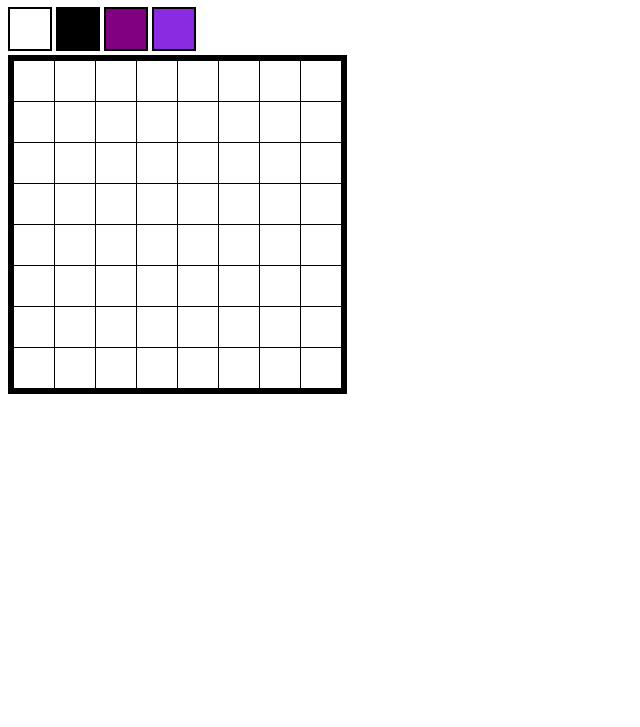
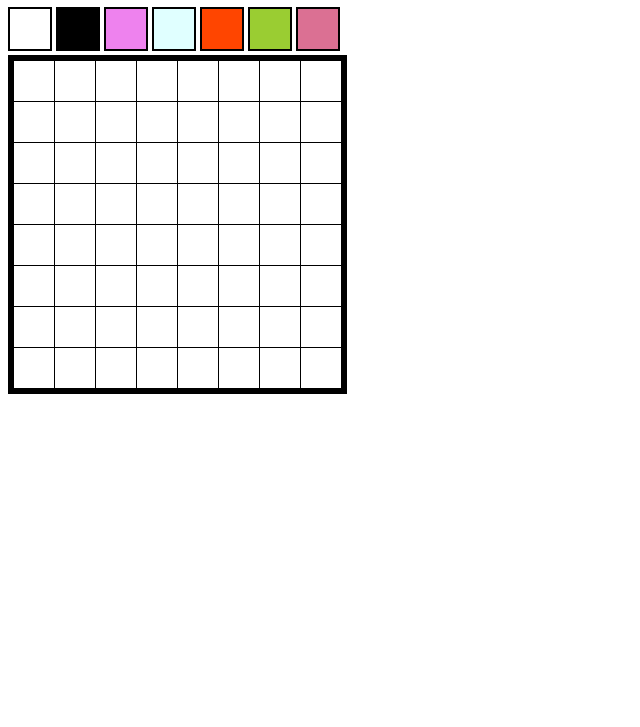
Before and after one commit to RCHS-Programming/unit4-ch1-pixelart-dorigregory, a plain HTML site: page resources/index.html in a window 1280 px wide. Shown: the part 73-800 px from the top of the page, without its empty margins (0-640 px from the left). Drawn offline with Linux system fonts and the light colour scheme.

Commit message:
added colors

```diff
--- a/resources/index.html
+++ b/resources/index.html
@@ -10,8 +10,11 @@
 <div id= "palete">
 	<div class= "pen" style="background-color:white;" onclick="setPenColor('white')"></div>
 	<div class= "pen" style="background-color:black;" onclick="setPenColor('black')"></div>
-	<div class= "pen" style="background-color:purple;" onclick="setPenColor('purple')"></div>
-	<div class= "pen" style="background-color:blueviolet;" onclick="setPenColor('blueviolet')"></div>
+	<div class= "pen" style="background-color:violet;" onclick="setPenColor('violet')"></div>
+	<div class= "pen" style="background-color:lightcyan" onclick="setPenColor('lightcyan')"></div>
+	<div class= "pen" style="background-color:orangered" onclick="setPenColor('orangered')"></div>
+	<div class= "pen" style="background-color:yellowgreen" onclick="setPenColor('yellowgreen')"></div>
+	<div class= "pen" style="background-color:palevioletred" onclick="setPenColor('palevioletred')"></div>
 </div>
 <div id="art">
 	<div class= "row">
```
